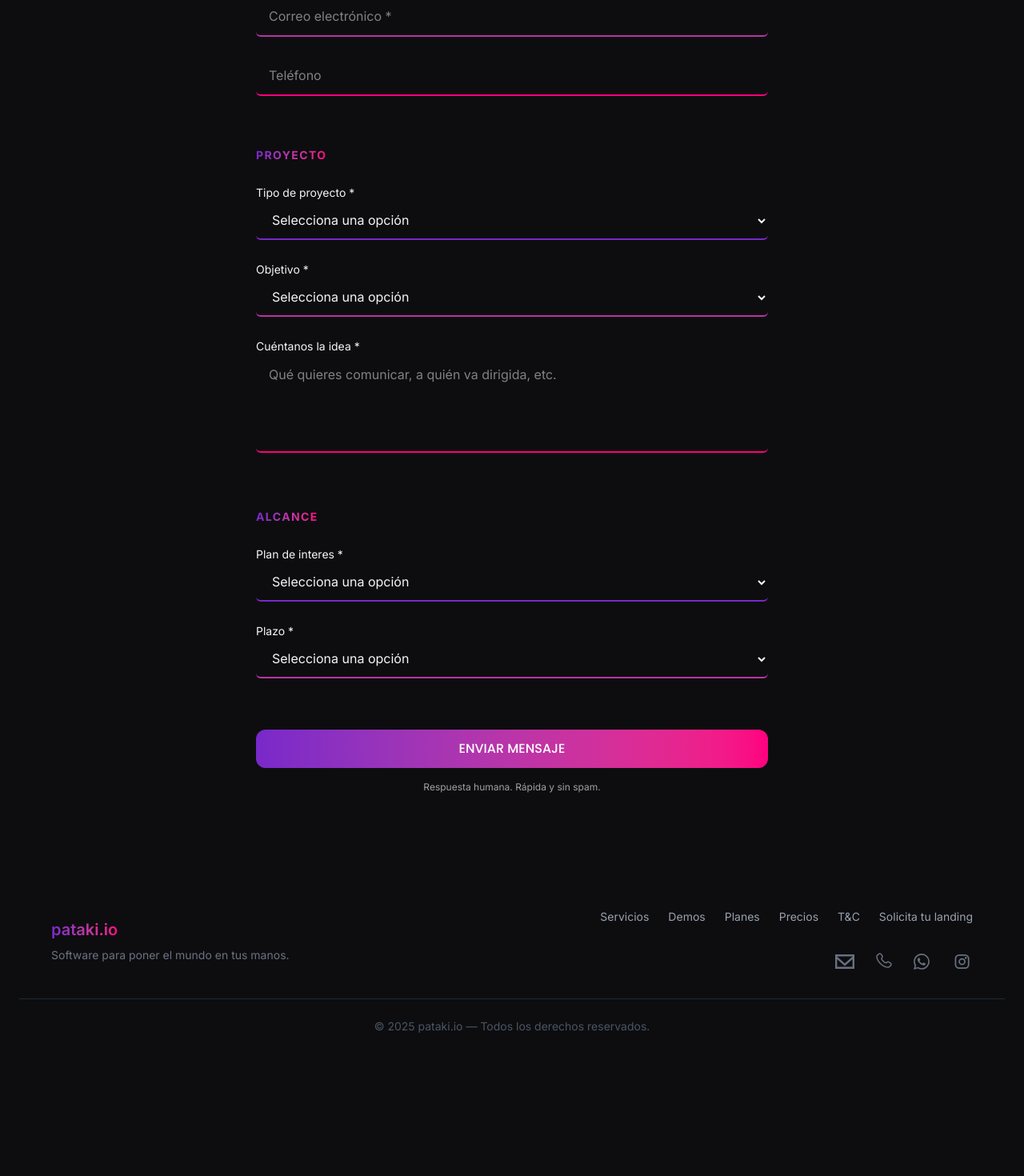
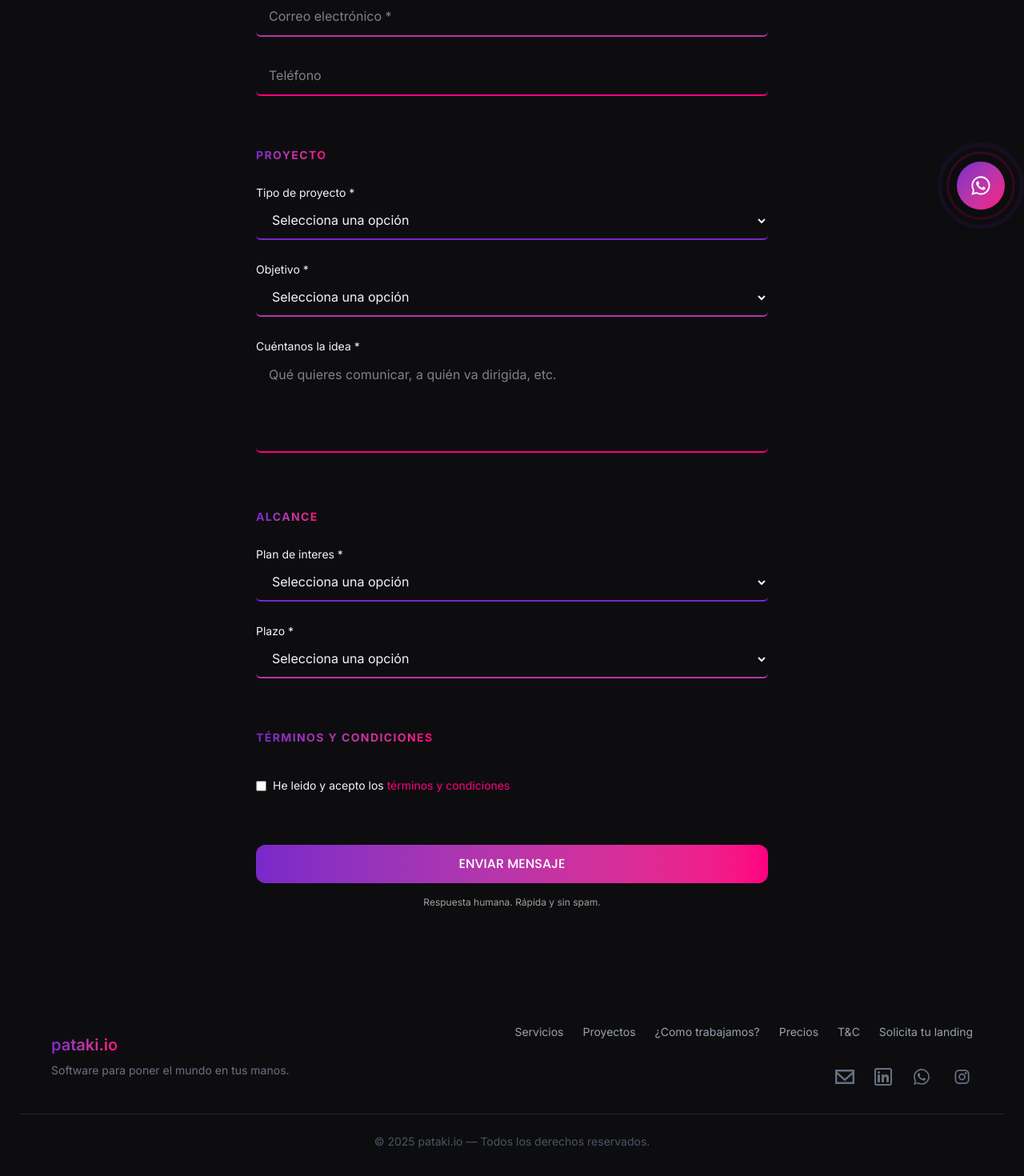
Before and after one commit to alejomayuri/pataki-landing-studio, a Next.js app: page /solicita-tu-landing in a window 1280 px wide. Shown: the part 514-1984 px from the top of the page at 80% size. Before the commit the page ends 1855 px from the top, so only its background shows below. Built offline with nearby package versions, Linux system fonts and the light colour scheme.

Commit message:
analytics, thanks message, menu footer, whatsapp button, t&c validation

```diff
--- a/package.json
+++ b/package.json
@@ -12,6 +12,7 @@
     "@chakra-ui/react": "^2.8.2",
     "@emotion/react": "^11.11.3",
     "@emotion/styled": "^11.11.0",
+    "@vercel/analytics": "^2.0.1",
     "next": "^16.1.1",
     "react": "19.1.0",
     "react-dom": "19.1.0"
--- a/src/app/ClientLayoutSwitcher.tsx
+++ b/src/app/ClientLayoutSwitcher.tsx
@@ -4,6 +4,7 @@ import { usePathname } from "next/navigation"
 import Header from "./components/Header/Header";
 import Footer from "./components/Footer/Footer";
 import { ChakraProvider } from '@chakra-ui/react'
+import WhatsAppGeneralBtn from "./components/WhatsAppGeneralBtn/WhatsAppGeneralBtn";
 
 interface Props {
     children: React.ReactNode;
@@ -26,6 +27,7 @@ export default function ClientLayoutSwitcher({ children }: Props) {
     return <>
         <Header />
             <main>{children}</main>
+            <WhatsAppGeneralBtn />
         <Footer />
     </>;
 }
--- a/src/app/components/Footer/Footer.tsx
+++ b/src/app/components/Footer/Footer.tsx
@@ -2,6 +2,7 @@ import PhoneIcon from "../icons2/Phone";
 import MailIcon from "../icons2/Mail";
 import WhatsappIcon from "../icons2/WhatsappIcon";
 import InstagramIcon from "../icons2/InstagramIcon";
+import LinkedInIcon from "../icons2/LinkedIn";
 import Link from "next/link";
 
 export default function Footer() {
@@ -29,12 +30,12 @@ export default function Footer() {
                 </li>
                 <li>
                     <a href="#demos" className="hover:text-white transition-colors">
-                        Demos
+                        Proyectos
                     </a>
                 </li>
                 <li>
-                    <a href="#planes" className="hover:text-white transition-colors">
-                        Planes
+                    <a href="#como" className="hover:text-white transition-colors">
+                        ¿Como trabajamos?
                     </a>
                 </li>
                 <li>
@@ -58,10 +59,10 @@ export default function Footer() {
                     <a href="mailto:contacto@pataki.io" className="hover:text-white transition-colors flex items-center gap-2">
                         <MailIcon className="w-6 h-6" />
                     </a>
-                    <a href="tel:+1234567890" className="hover:text-white transition-colors flex items-center gap-2">
-                        <PhoneIcon className="w-6 h-6" />
+                    <a href="https://www.linkedin.com/in/patakistudio/" target="_blank" className="hover:text-white transition-colors flex items-center gap-2">
+                        <LinkedInIcon className="w-6 h-6" />
                     </a>
-                    <a href="https://wa.me/1234567890" target="_blank" className="hover:text-white transition-colors flex items-center gap-2">
+                    <a href="https://wa.me/929694589" target="_blank" className="hover:text-white transition-colors flex items-center gap-2">
                         <WhatsappIcon className="w-6 h-6" />
                     </a>
                     <a href="https://instagram.com/pataki.io" target="_blank" className="hover:text-white transition-colors flex items-center gap-2">
--- /dev/null
+++ b/src/app/components/WhatsAppGeneralBtn/WhatsAppGeneralBtn.jsx
@@ -0,0 +1,27 @@
+import React from "react";
+import Link from "next/link";
+import WhatsappIcon from "../icons2/WhatsappIcon";
+
+const WhatsAppGeneralBtn = () => {
+    return (
+        <Link
+            href="https://wa.me/929694589"
+            target="_blank"
+            aria-label="Contactar por WhatsApp"
+            className="fixed bottom-6 right-6 z-50 group"
+        >
+            <span className="absolute inset-0 rounded-full border-3 border-[#7928CA] animate-[ping_4s_ease-out_infinite] opacity-50"></span>
+            <span className="absolute inset-0 rounded-full border-2 border-[#FF0080] animate-[ping_4s_ease-out_infinite_1s] opacity-30"></span>
+
+            <div className="relative bg-gradient-to-br from-[#7928CA] to-[#FF0080] text-white p-4 rounded-full shadow-2xl transform transition-all duration-300 group-hover:scale-110 group-hover:-rotate-12 flex items-center justify-center">
+                <WhatsappIcon className="w-7 h-7" fill="#fff" />
+
+                <span className="absolute right-16 bg-foreground text-background text-xs font-bold px-3 py-1 rounded-md opacity-0 group-hover:opacity-100 transition-opacity whitespace-nowrap pointer-events-none">
+                    ¿Hablamos?
+                </span>
+            </div>
+        </Link>
+    );
+};
+
+export default WhatsAppGeneralBtn;
--- /dev/null
+++ b/src/app/components/icons2/LinkedIn.tsx
@@ -0,0 +1,24 @@
+import * as React from "react"
+import { SVGProps } from "react"
+const SvgComponent = (props: SVGProps<SVGSVGElement>) => (
+  <svg
+    xmlns="http://www.w3.org/2000/svg"
+    width={800}
+    height={800}
+    fill="none"
+    viewBox="0 0 24 24"
+    {...props}
+  >
+    <path
+      fill="#677082"
+      d="M6.5 8a1.5 1.5 0 1 0 0-3 1.5 1.5 0 0 0 0 3ZM5 10a1 1 0 0 1 1-1h1a1 1 0 0 1 1 1v8a1 1 0 0 1-1 1H6a1 1 0 0 1-1-1v-8ZM11 19h1a1 1 0 0 0 1-1v-4.5c0-1.5 3-2.5 3-.5v5a1 1 0 0 0 1 1h1a1 1 0 0 0 1-1v-6c0-2-1.5-3-3.5-3S13 10.5 13 10.5V10a1 1 0 0 0-1-1h-1a1 1 0 0 0-1 1v8a1 1 0 0 0 1 1Z"
+    />
+    <path
+      fill="#677082"
+      fillRule="evenodd"
+      d="M20 1a3 3 0 0 1 3 3v16a3 3 0 0 1-3 3H4a3 3 0 0 1-3-3V4a3 3 0 0 1 3-3h16Zm0 2a1 1 0 0 1 1 1v16a1 1 0 0 1-1 1H4a1 1 0 0 1-1-1V4a1 1 0 0 1 1-1h16Z"
+      clipRule="evenodd"
+    />
+  </svg>
+)
+export default SvgComponent
--- a/src/app/layout.tsx
+++ b/src/app/layout.tsx
@@ -1,3 +1,4 @@
+import { Analytics } from "@vercel/analytics/next"
 import type { Metadata } from "next";
 import { Poppins, Inter } from "next/font/google";
 import "./globals.css";
@@ -28,6 +29,7 @@ export default function RootLayout({
   children: React.ReactNode;
 }>) {
   return (
+    <>
       <html lang="en">
         <body
           className={`${poppins.variable} ${inter.variable} antialiased`}
@@ -35,5 +37,7 @@ export default function RootLayout({
           <ClientLayoutSwitcher>{children}</ClientLayoutSwitcher>
         </body>
       </html>
+      <Analytics />
+    </>
   );
 }
--- a/src/app/solicita-tu-landing/page.tsx
+++ b/src/app/solicita-tu-landing/page.tsx
@@ -1,12 +1,13 @@
 'use client';
 
 import { useState } from "react";
-import Close from "../components/icons2/demoIcons/Close";
+import Link from "next/link";
 
 export default function RequestLanding() {
   const [result, setResult] = useState("");
   const [loading, setLoading] = useState(false);
   const [showMessage, setShowMessage] = useState(false);
+  const [thankYouMessage, setThankYouMessage] = useState(false);
 
   const handleSubmit = async (event: React.FormEvent<HTMLFormElement>) => {
       event.preventDefault();
@@ -29,12 +30,37 @@ export default function RequestLanding() {
       if (data.success) {
           setResult("Mensaje enviado con éxito, nos pondremos en contacto contigo pronto.");
           formulario.reset();
+          setThankYouMessage(true);
       } else {
           setResult("Error al enviar el mensaje. Por favor, inténtalo de nuevo.");
       }
 };
 
   return (
+    thankYouMessage ? (
+      <main className="px-4 pt-36 pb-24 max-w-2xl mx-auto">
+        <section className="mb-12">
+          <h2 className="text-3xl sm:text-4xl md:text-5xl font-display leading-tight mb-6 text-foreground text-center md:text-left">
+            <span className="bg-clip-text text-transparent bg-gradient-to-r from-[#7928CA] to-[#FF0080]">
+              ¡Gracias {" "}
+            </span>
+             por tu {" "}
+             <span className="bg-clip-text text-transparent bg-gradient-to-r from-[#7928CA] to-[#FF0080]">
+              mensaje!
+            </span>
+          </h2>
+          <p className="text-[var(--color-foreground-secondary)] font-sans text-base sm:text-lg max-w-3xl text-center md:text-left mx-auto md:mx-0">
+            Nos pondremos en contacto contigo pronto para hablar sobre tu proyecto.
+          </p>
+          <Link
+              href="/"
+              className="mt-8 block mx-auto md:mx-0 max-w-[150px] text-center bg-gradient-to-r from-[#7928CA] to-[#FF0080] text-white px-6 py-3 rounded-lg text-sm font-medium hover:from-[#FF0080] hover:to-[#7928CA] transition-colors duration-300"
+            >
+                Volver al inicio
+            </Link>
+        </section>
+      </main>
+    ) : (
       <main className="px-4 pt-36 pb-24 max-w-2xl mx-auto">
         {/* Intro */}
         <section className="mb-12">
@@ -156,7 +182,7 @@ export default function RequestLanding() {
                 required
               >
                 <option className="bg-[#0a0a0a] text-white" value="">Selecciona una opción</option>
-                <option className="bg-[#0a0a0a] text-white">Esencial (S/ 300)</option>
+                <option className="bg-[#0a0a0a] text-white">Esencial (S/ 390)</option>
                 <option className="bg-[#0a0a0a] text-white">Profesional (S/ 690)</option>
                 <option className="bg-[#0a0a0a] text-white">Premium (S/ 999)</option>
               </select>
@@ -176,6 +202,24 @@ export default function RequestLanding() {
             </div>
           </fieldset>
 
+          {/* T&C */}
+          <fieldset className="space-y-6 mb-16">
+            <legend className="bg-clip-text text-transparent bg-gradient-to-r from-[#7928CA] to-[#FF0080] font-bold text-sm uppercase tracking-widest text-neutral-400">
+              Términos y condiciones
+            </legend>
+            <div className="flex items-start gap-2 mt-4">
+              <input
+                type="checkbox"
+                id="terms"
+                name="terms"
+                required
+                className="mt-1"
+              />
+              <label htmlFor="terms" className="text-sm">
+                He leido y acepto los <a href="/terminos-y-condiciones" className="text-[#ff0080] hover:underline">términos y condiciones</a>
+              </label>
+            </div>
+          </fieldset>
           {/* CTA */}
           <div>
             <button
@@ -191,20 +235,8 @@ export default function RequestLanding() {
             </p>
           </div>
         </form>
-        {loading && (
-            <p className="text-left text-lg text-white font-sans text-center mt-8">
-                Enviando...
-            </p>
-        )}
-        {showMessage && (
-            <div className="relative max-w-full text-left text-lg text-white font-sans text-center mt-8 bg-gradient-to-r from-[#7928CA] to-[#FF0080] p-4 rounded-lg">
-                <Close fill='#fff' stroke='#fff' width={35} height={35} className="absolute md:top-1 md:right-1 top-0 right-0 cursor-pointer p-[5px]" onClick={() => setShowMessage(false)} />
-                <p className="text-left text-lg text-white font-sans text-center">
-                    {result}
-                </p>
-            </div>
-        )}
       </section>
     </main>
+    )
   );
 }
```
Also changed, not shown: src/app/components/HomeForm/HomeForm.jsx (+18 -12 lines), 1 other file (tests, documents, lock files or other folders). Lines whose indentation alone changed are shown as unchanged.
